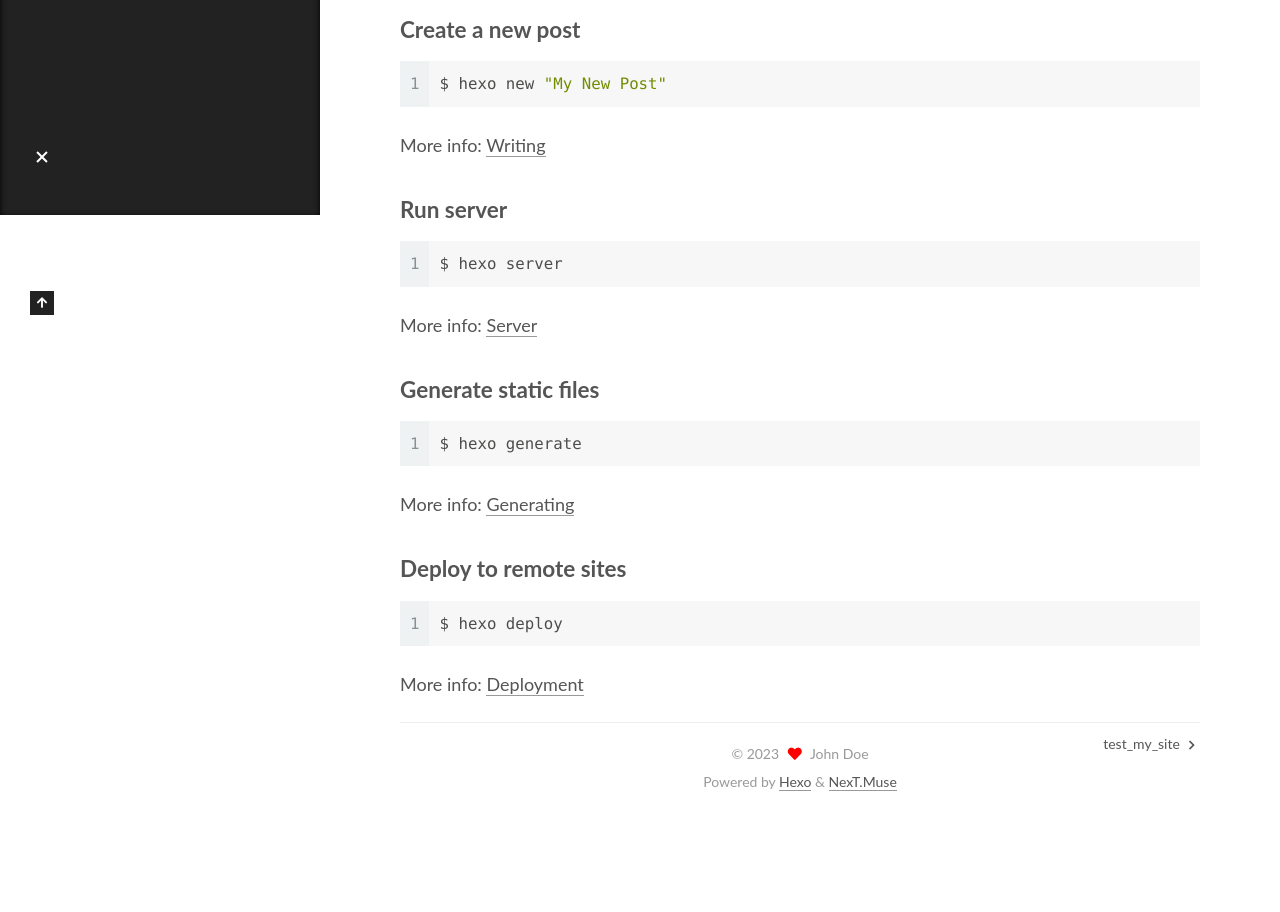
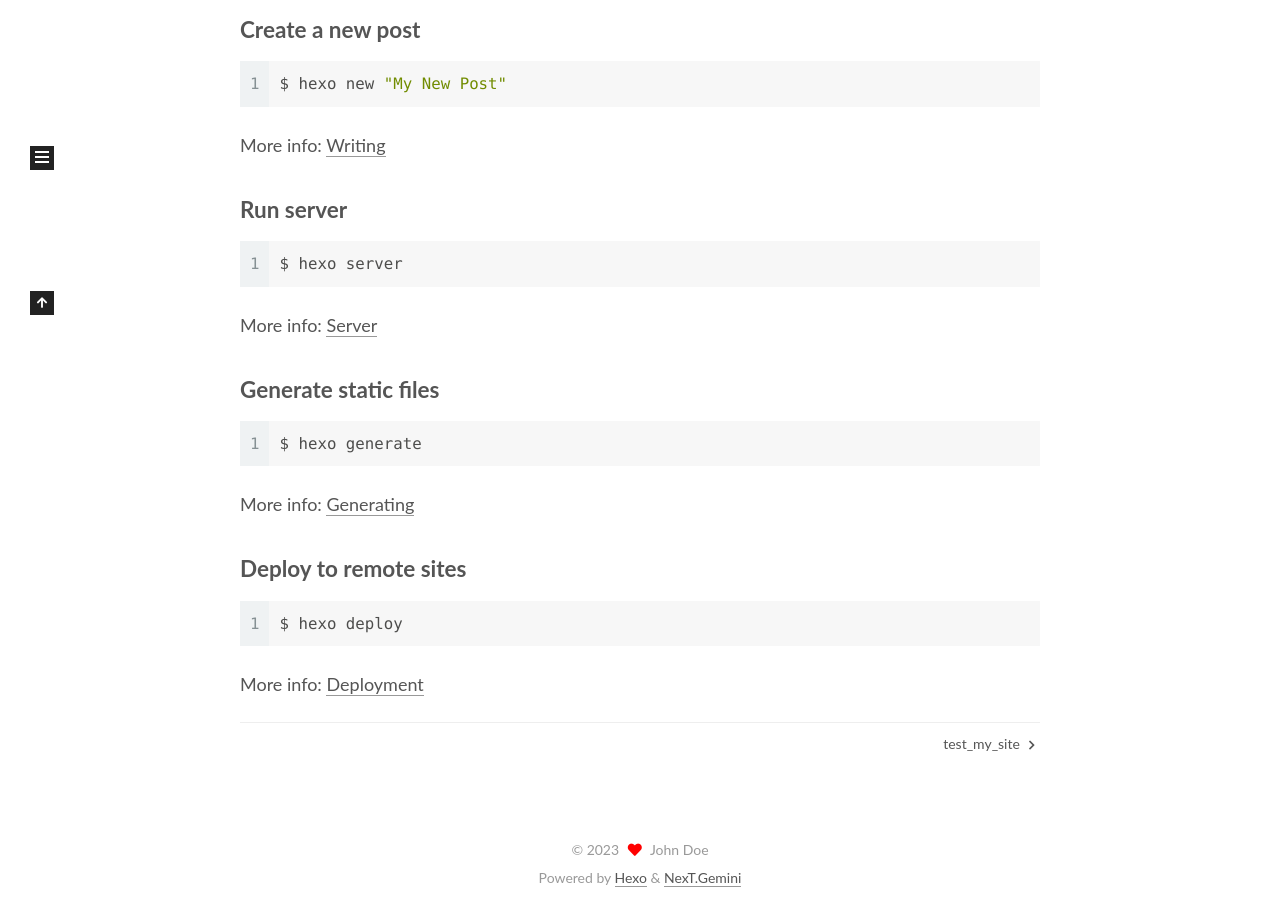
Before and after one commit to Liuxunzhang/Liuxunzhang.github.io, a plain HTML site: page 2023/12/01/hello-world/index.html in a window 1280 px wide. Shown: the part 585-1497 px from the top of the page. Before the commit the page ends 1401 px from the top, so only its background shows below. Drawn offline with Linux system fonts and the light colour scheme.

Commit message:
Site updated: 2023-12-01 17:48:08

```diff
--- a/2023/12/01/hello-world/index.html
+++ b/2023/12/01/hello-world/index.html
@@ -17,7 +17,7 @@
 
 <script id="hexo-configurations">
     var NexT = window.NexT || {};
-    var CONFIG = {"hostname":"example.com","root":"/","scheme":"Muse","version":"7.8.0","exturl":false,"sidebar":{"position":"left","display":"post","padding":18,"offset":12,"onmobile":false},"copycode":{"enable":false,"show_result":false,"style":null},"back2top":{"enable":true,"sidebar":false,"scrollpercent":false},"bookmark":{"enable":false,"color":"#222","save":"auto"},"fancybox":false,"mediumzoom":false,"lazyload":false,"pangu":false,"comments":{"style":"tabs","active":null,"storage":true,"lazyload":false,"nav":null},"algolia":{"hits":{"per_page":10},"labels":{"input_placeholder":"Search for Posts","hits_empty":"We didn't find any results for the search: ${query}","hits_stats":"${hits} results found in ${time} ms"}},"localsearch":{"enable":false,"trigger":"auto","top_n_per_article":1,"unescape":false,"preload":false},"motion":{"enable":true,"async":false,"transition":{"post_block":"fadeIn","post_header":"slideDownIn","post_body":"slideDownIn","coll_header":"slideLeftIn","sidebar":"slideUpIn"}}};
+    var CONFIG = {"hostname":"example.com","root":"/","scheme":"Gemini","version":"7.8.0","exturl":false,"sidebar":{"position":"left","display":"post","padding":18,"offset":12,"onmobile":false},"copycode":{"enable":false,"show_result":false,"style":null},"back2top":{"enable":true,"sidebar":false,"scrollpercent":false},"bookmark":{"enable":false,"color":"#222","save":"auto"},"fancybox":false,"mediumzoom":false,"lazyload":false,"pangu":false,"comments":{"style":"tabs","active":null,"storage":true,"lazyload":false,"nav":null},"algolia":{"hits":{"per_page":10},"labels":{"input_placeholder":"Search for Posts","hits_empty":"We didn't find any results for the search: ${query}","hits_stats":"${hits} results found in ${time} ms"}},"localsearch":{"enable":false,"trigger":"auto","top_n_per_article":1,"unescape":false,"preload":false},"motion":{"enable":true,"async":false,"transition":{"post_block":"fadeIn","post_header":"slideDownIn","post_body":"slideDownIn","coll_header":"slideLeftIn","sidebar":"slideUpIn"}}};
   </script>
 
   <meta name="description" content="Welcome to Hexo! This is your very first post. Check documentation for more info. If you get any problems when using Hexo, you can find the answer in troubleshooting or you can ask me on GitHub. Quick">
@@ -326,7 +326,7 @@
   </span>
   <span class="author" itemprop="copyrightHolder">John Doe</span>
 </div>
-  <div class="powered-by">Powered by <a href="https://hexo.io/" class="theme-link" rel="noopener" target="_blank">Hexo</a> & <a href="https://muse.theme-next.org/" class="theme-link" rel="noopener" target="_blank">NexT.Muse</a>
+  <div class="powered-by">Powered by <a href="https://hexo.io/" class="theme-link" rel="noopener" target="_blank">Hexo</a> & <a href="https://theme-next.org/" class="theme-link" rel="noopener" target="_blank">NexT.Gemini</a>
   </div>
 
 
@@ -352,7 +352,7 @@
 <script src="/js/motion.js"></script>
 
 
-<script src="/js/schemes/muse.js"></script>
+<script src="/js/schemes/pisces.js"></script>
 
 
 <script src="/js/next-boot.js"></script>
```
Also changed, not shown: 2023/12/01/test-my-site/index.html (+3 -3 lines), archives/2023/12/index.html (+3 -3 lines), archives/2023/index.html (+3 -3 lines), archives/index.html (+3 -3 lines), index.html (+3 -3 lines).
